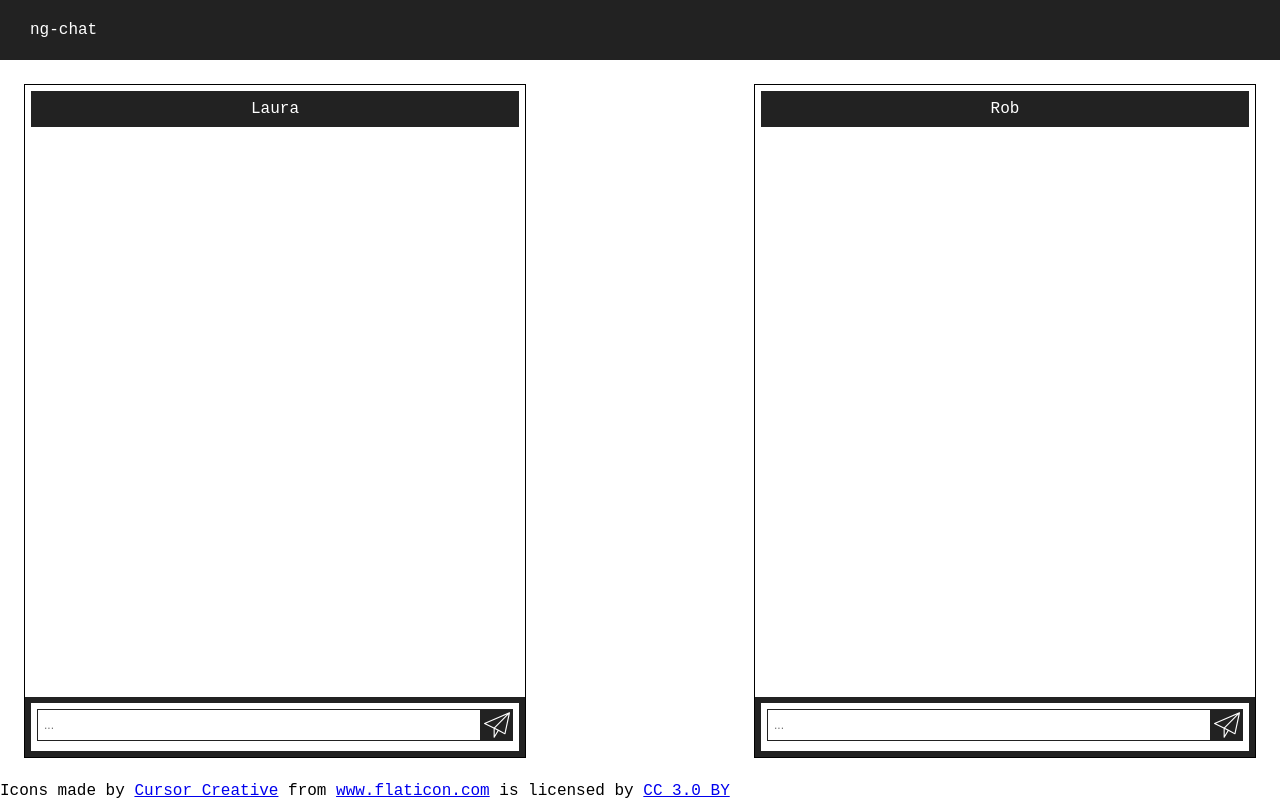
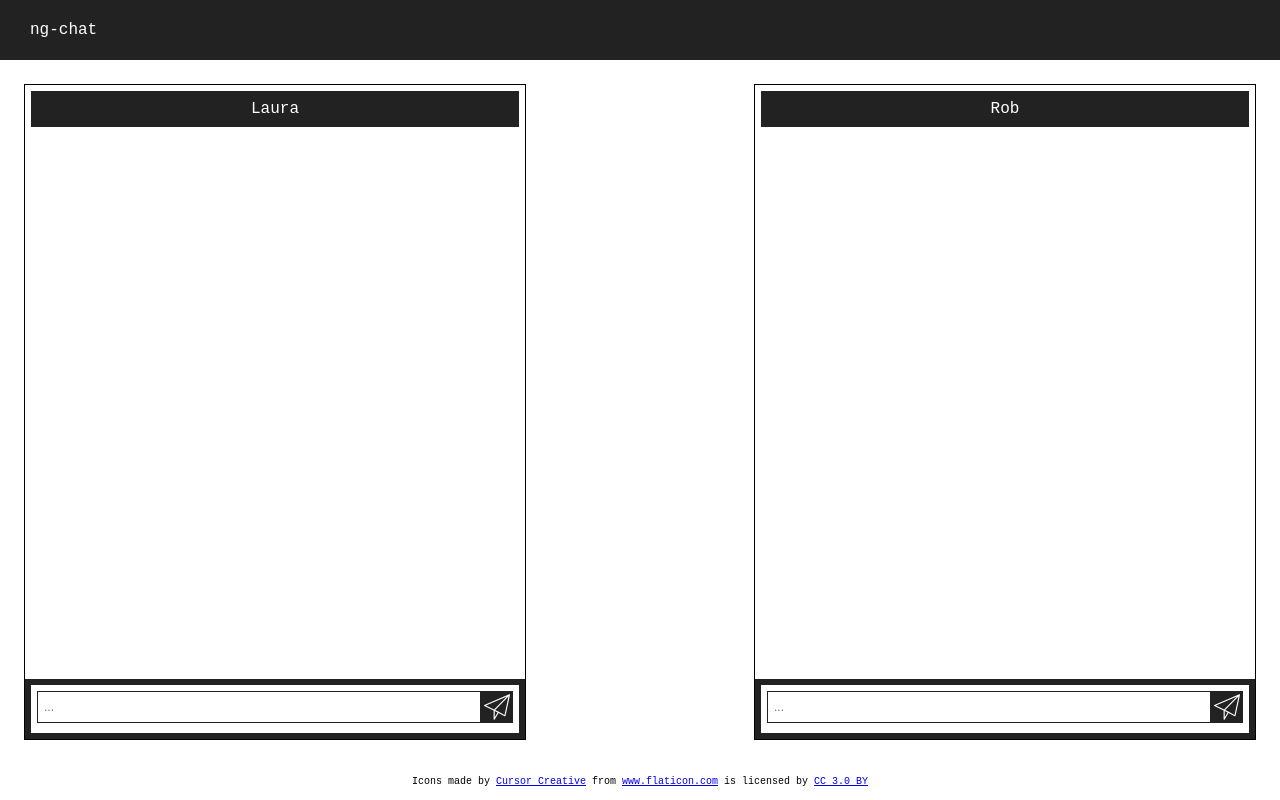
Before and after one commit to adibwoy/ng-chat, an Angular app: page / in a window 1280 px wide. Built offline with nearby package versions, Linux system fonts and the light colour scheme; a web font is replaced by a local one.

Commit message:
[CSS] Footer

```diff
--- a/src/app/app.component.html
+++ b/src/app/app.component.html
@@ -9,8 +9,9 @@
     <app-chat-window [senderId]="robsId" [receiverId]="laurasId"></app-chat-window>
     <app-chat-window [receiverId]="robsId" [senderId]="laurasId"></app-chat-window>
   </section>
-  <footer>
-    <div>Icons made by <a href="http://www.flaticon.com/authors/cursor-creative" title="Cursor Creative">Cursor
+  <footer class="footer">
+    <div class="credits">
+      Icons made by <a href="http://www.flaticon.com/authors/cursor-creative" title="Cursor Creative">Cursor
       Creative</a> from <a href="http://www.flaticon.com" title="Flaticon">www.flaticon.com</a> is licensed by <a
       href="http://creativecommons.org/licenses/by/3.0/" title="Creative Commons BY 3.0" target="_blank">CC 3.0 BY</a>
     </div>
--- a/src/app/components/chat-window/chat-window.component.ts
+++ b/src/app/components/chat-window/chat-window.component.ts
@@ -147,7 +147,7 @@ export class ChatWindowComponent implements OnDestroy, OnInit, AfterViewInit {
   }
 
   /**
-   * Unsubscribes
+   * Unsubscribe
    */
   ngOnDestroy() {
     this.receiverSub.unsubscribe();
--- a/src/styles.css
+++ b/src/styles.css
@@ -144,3 +144,15 @@ html, body {
   font-size: 9px;
   text-align: right;
 }
+
+.footer {
+  flex: 0 0 auto;
+  height: 36px;
+  line-height: 36px;
+  text-align: center;
+  font-size: 10px;
+}
+
+.credits {
+  background: #FFFFFF;
+}
```
